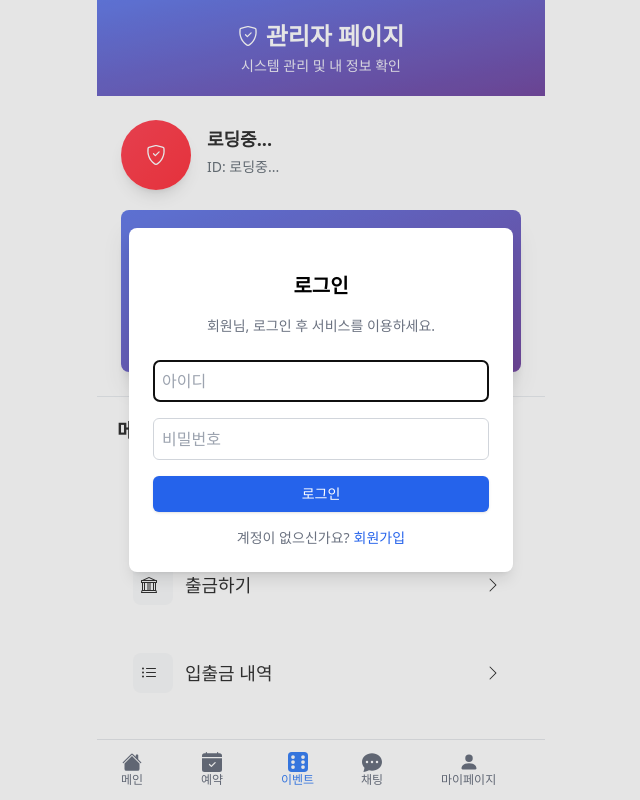
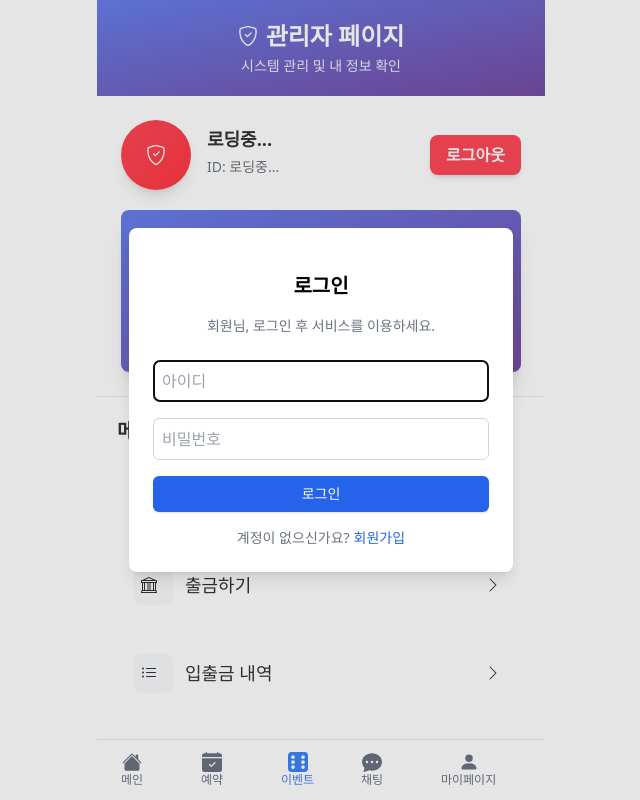
Before and after one commit to rifireants/minigame, a Next.js app in the folder user-frontend/: page /profile in a window 1280 px wide. Shown: the top 800 px of the page, without its empty margins (319-959 px from the left). Built offline with nearby package versions, Linux system fonts and the light colour scheme; no server answers.

Commit message:
기능추가: 로그아웃버튼

```diff
--- a/user-frontend/app/profile/page.tsx
+++ b/user-frontend/app/profile/page.tsx
@@ -36,13 +36,6 @@ export default function ProfilePage() {
     fetchData();
   }, []);
 
-
-  const confirmLogout = () => {
-    if (confirm('정말 로그아웃 하시겠습니까?')) {
-      window.location.href = '/logout';
-    }
-  };
-
   return (
     <main className="bg-white min-h-screen pb-20 max-w-md mx-auto">
       <ProfileHeader />
--- a/user-frontend/components/ProfileCard.tsx
+++ b/user-frontend/components/ProfileCard.tsx
@@ -1,16 +1,25 @@
 // components/ProfileCard.tsx
 import React from 'react';
 import { BsPlusCircle, BsDashCircle, BsShieldCheck } from "react-icons/bs";
+import { useRouter } from 'next/navigation'
 
-const ProfileCard = ({ userData }: {userData: any}) => {
+const ProfileCard = ({ userData }: { userData: any }) => {
+  const router = useRouter();
+
+  const handleLogout = () => {
+    localStorage.removeItem('token');
+    router.push('/');
+  };
+
   return (
     <div className="p-6 border-b border-[#e9ecef]">
       {/* 프로필 카드 */}
-      <div className="flex items-center gap-4 mb-5">
+      <div className="flex items-center justify-between gap-4 mb-5">
+        <div className="flex items-center gap-4">
           <div className="w-[70px] h-[70px] bg-gradient-to-br from-[#ff4757] to-[#ff3742] rounded-full flex items-center justify-center text-white text-xl font-bold shadow-lg">
             <BsShieldCheck />
           </div>
-        <div className="flex-1">
+          <div>
             <h2 className="text-lg font-bold text-[#333] mb-1">{userData ? userData.username : '로딩중...'}</h2>
             <p className="text-sm text-[#6c757d] mb-2">ID: {userData ? userData.userid : '로딩중...'}</p>
             {/* <span className="bg-[#fff3cd] text-[#856404] px-3 py-1 rounded-full text-sm font-semibold">
@@ -19,16 +28,24 @@ const ProfileCard = ({ userData }: {userData: any}) => {
           </div>
         </div>
 
+        <button
+          onClick={handleLogout}
+          className="bg-[#ff4757] hover:bg-[#ff2e3b] text-white font-semibold px-4 py-2 rounded-lg shadow-md transition"
+        >
+          로그아웃
+        </button>
+      </div>
+
       {/* 포인트 카드 */}
       <div className="bg-gradient-to-br from-[#667eea] to-[#764ba2] text-white p-5 rounded-lg text-center shadow-xl">
         <div className="text-sm opacity-90 mb-2">보유 포인트</div>
         <div className="text-4xl font-extrabold mb-4">{userData ? userData.point.toLocaleString() + 'P' : '로딩중...'}</div>
         <div className="flex gap-4 justify-center">
           <a href="/payment" className="bg-white bg-opacity-20 border border-white text-white py-2 px-6 rounded-full text-sm font-semibold backdrop-blur-md transition-all hover:bg-opacity-30 flex items-center">
-            <BsPlusCircle className="mr-2"/>충전
+            <BsPlusCircle className="mr-2" />충전
           </a>
           <a href="/payment" className="bg-white bg-opacity-20 border border-white text-white py-2 px-6 rounded-full text-sm font-semibold backdrop-blur-md transition-all hover:bg-opacity-30 flex items-center">
-            <BsDashCircle className="mr-2"/>출금
+            <BsDashCircle className="mr-2" />출금
           </a>
         </div>
       </div>
```
Lines whose indentation alone changed are shown as unchanged.
